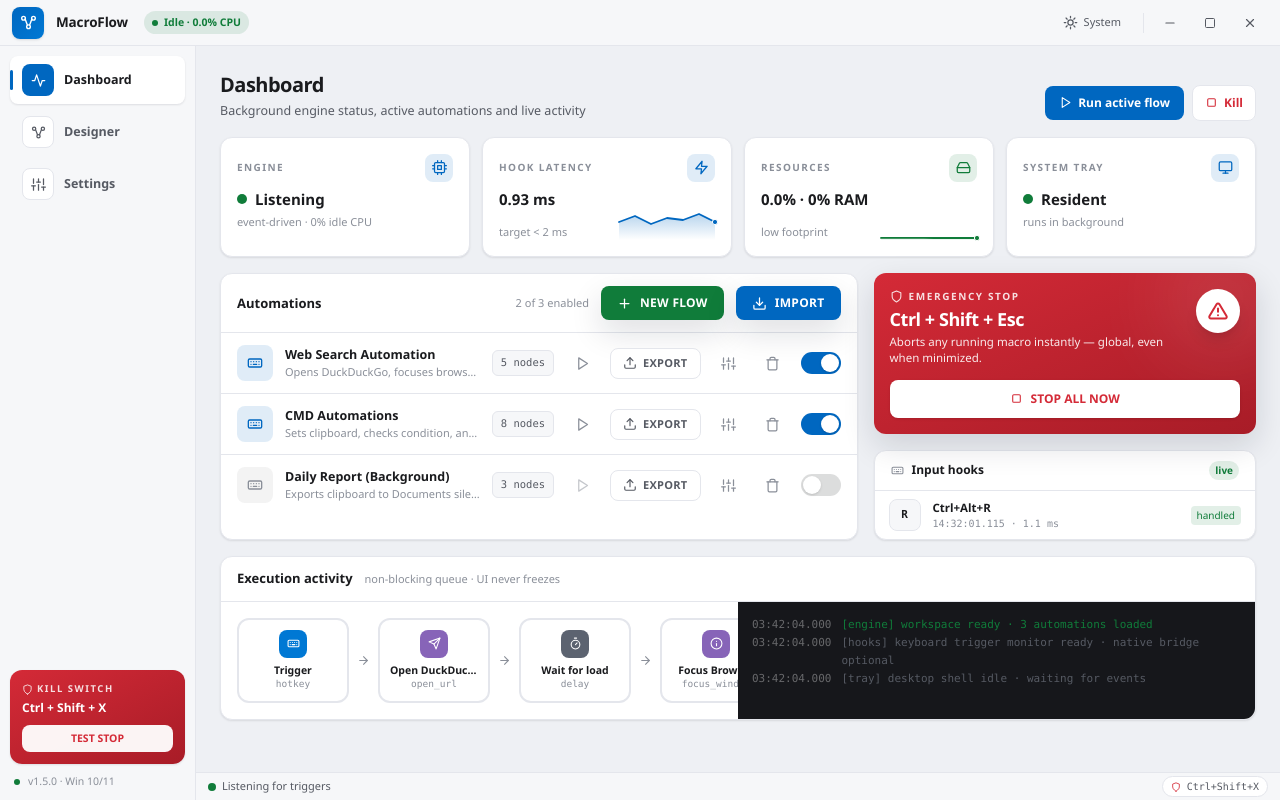
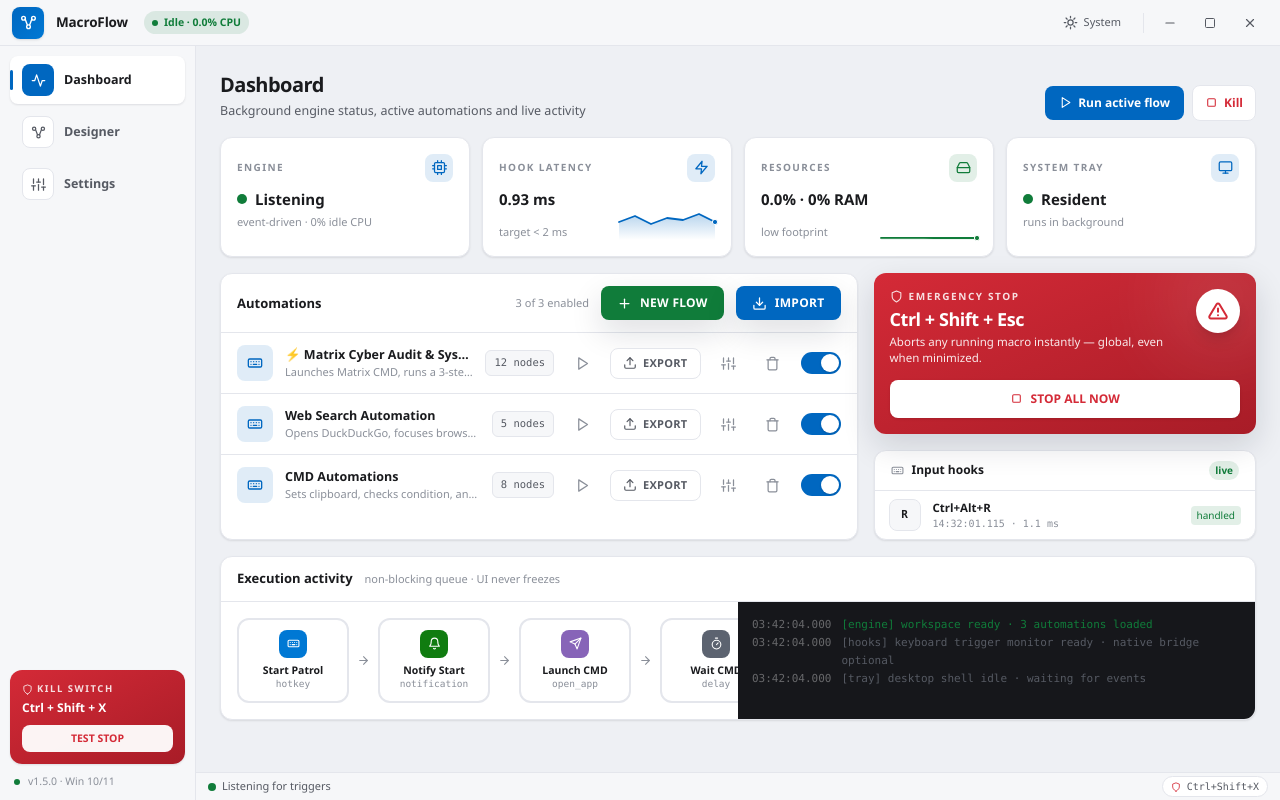
Before and after one commit to jaimitus/MacroFlow, a React (Vite) app: page / in a window 1280 px wide. Built offline with nearby package versions, Linux system fonts and the light colour scheme.

Commit message:
feat: add repeat loop engine and Matrix Cyber Patrol demo

```diff
--- a/src/App.tsx
+++ b/src/App.tsx
@@ -64,9 +64,8 @@
     const stored = JSON.parse(localStorage.getItem(FLOWS_STORAGE_KEY) ?? 'null') as Flow[] | null;
     if (!stored || !Array.isArray(stored) || stored.length === 0) return DEFAULT_FLOWS;
 
-    // Migration: If they have old flows without Focus Browser in flow-1, reset it so they get the working web demo and new nodes.
-    const f1 = stored.find(f => f.id === 'flow-1');
-    if (!f1 || !f1.nodes.some(n => n.id === 'a2_focus')) return DEFAULT_FLOWS;
+    // Migration: If they don't have the new flow-matrix demo, reset flows to show the Matrix Patrol demo!
+    if (!stored.some(f => f.id === 'flow-matrix')) return DEFAULT_FLOWS;
 
     return stored;
   } catch {
@@ -100,7 +99,7 @@
 
   const [activeTab, setActiveTab] = useState<TabId>('dashboard');
   const [flows, setFlows] = useState<Flow[]>(() => readStoredFlows());
-  const [flowId, setFlowId] = useState('flow-1');
+  const [flowId, setFlowId] = useState('flow-matrix');
   const [selectedNodeId, setSelectedNodeId] = useState<string | null>(null);
   const [executingFlowId, setExecutingFlowId] = useState<string | null>(null);
   const [settings, setSettings] = useState<AppSettings>(() => readStoredSettings());
@@ -345,15 +344,42 @@
       const triggers = targetFlow.nodes.filter((n) => n.category === 'trigger').map((n) => n.id);
       const q = triggers.length > 0 ? [...triggers] : targetFlow.nodes.length > 0 ? [targetFlow.nodes[0].id] : [];
       const seen = new Set<string>();
+      const repeatCounts = new Map<string, number>();
 
       while (q.length > 0) {
         if (ctl.signal.aborted) break;
         const id = q.shift()!;
-        if (seen.has(id)) continue;
-        seen.add(id);
 
         const node = targetFlow.nodes.find((n) => n.id === id);
         if (!node) continue;
+
+        if (node.kind === 'repeat') {
+          const maxLoops = parseInt(node.config.count || '3', 10);
+          const currentLoop = (repeatCounts.get(id) || 0) + 1;
+          repeatCounts.set(id, currentLoop);
+
+          if (currentLoop > maxLoops) {
+            seen.add(id);
+            continue;
+          }
+
+          // Unmark target loop nodes so they can execute again
+          const loopTargetId = node.config.target || targetFlow.edges.find((e) => e.from === id)?.to;
+          if (loopTargetId) {
+            const resetStack = [loopTargetId];
+            const visited = new Set<string>();
+            while (resetStack.length > 0) {
+              const cur = resetStack.pop()!;
+              if (visited.has(cur) || cur === id) continue;
+              visited.add(cur);
+              seen.delete(cur);
+              targetFlow.edges.filter((e) => e.from === cur).forEach((e) => resetStack.push(e.to));
+            }
+          }
+        } else {
+          if (seen.has(id)) continue;
+          seen.add(id);
+        }
 
         if (mountedRef.current) {
           setCurrentExecNode(id);
--- a/src/data.ts
+++ b/src/data.ts
@@ -23,6 +23,7 @@
   { kind: 'file_write', label: 'Write File', cat: 'action', icon: 'terminal', color: '#107C10', desc: 'save text' },
   { kind: 'play_sound', label: 'Play Sound', cat: 'action', icon: 'bell', color: '#E01765', desc: 'beep alert' },
   { kind: 'web_search', label: 'Web Search', cat: 'action', icon: 'search', color: '#0078D4', desc: 'instant search' },
+  { kind: 'repeat', label: 'Loop / Repeat', cat: 'action', icon: 'refresh', color: '#D83B01', desc: 'repeat N times' },
 ];
 
 export const VARIABLES = [
@@ -35,6 +36,40 @@
 ];
 
 export const DEFAULT_FLOWS: Flow[] = [
+  {
+    id: 'flow-matrix',
+    name: '⚡ Matrix Cyber Audit & System Patrol (Loop Demo)',
+    description: 'Launches Matrix CMD, runs a 3-step ping loop with sound alerts, captures screenshot & logs report',
+    enabled: true,
+    nodes: [
+      { id: 't1', kind: 'hotkey', category: 'trigger', label: 'Start Patrol', x: 40, y: 150, config: { hotkey: 'Run' }, color: '#0078D4', icon: 'keyboard' },
+      { id: 'a1_notify', kind: 'notification', category: 'action', label: 'Notify Start', x: 240, y: 150, config: { title: 'Cyber Patrol', body: 'Starting Matrix System Audit...' }, color: '#107C10', icon: 'bell' },
+      { id: 'a2_cmd', kind: 'open_app', category: 'action', label: 'Launch CMD', x: 440, y: 150, config: { exe: 'cmd.exe' }, color: '#8764B8', icon: 'send' },
+      { id: 'a3_delay', kind: 'delay', category: 'action', label: 'Wait CMD', x: 640, y: 150, config: { ms: '1200' }, color: '#5C6370', icon: 'timer' },
+      { id: 'a4_focus', kind: 'focus_window', category: 'action', label: 'Focus CMD', x: 840, y: 150, config: { title: 'cmd.exe' }, color: '#8764B8', icon: 'eye' },
+      { id: 'a5_init', kind: 'send_keys', category: 'action', label: 'Init Matrix Theme', x: 1040, y: 150, config: { keys: 'color 0A{ENTER}title MATRIX CYBER PATROL{ENTER}cls{ENTER}' }, color: '#4A5568', icon: 'type' },
+      { id: 'a6_loop', kind: 'repeat', category: 'action', label: 'Loop Patrol (3x)', x: 1240, y: 150, config: { count: '3' }, color: '#D83B01', icon: 'branch' },
+      { id: 'a7_ping', kind: 'send_keys', category: 'action', label: 'Ping & Audit', x: 1440, y: 150, config: { keys: 'echo [PATROL {TIME}] Auditing Node...{ENTER}ping -n 2 127.0.0.1 > nul{ENTER}' }, color: '#4A5568', icon: 'type' },
+      { id: 'a8_sound', kind: 'play_sound', category: 'action', label: 'Sound Alert', x: 1640, y: 150, config: {}, color: '#E01765', icon: 'bell' },
+      { id: 'a9_shot', kind: 'take_screenshot', category: 'action', label: 'Capture Screen', x: 1840, y: 150, config: { filename: 'matrix_audit.png' }, color: '#E01765', icon: 'camera' },
+      { id: 'a10_log', kind: 'file_write', category: 'action', label: 'Log Report', x: 2040, y: 150, config: { path: '{DOCS_PATH}\\matrix_patrol.log', content: 'Patrol Completed at {DATE} {TIME} by user {USER}' }, color: '#107C10', icon: 'terminal' },
+      { id: 'a11_done', kind: 'notification', category: 'action', label: 'Notify Finish', x: 2240, y: 150, config: { title: 'Audit Complete', body: 'Report and screenshot saved to Documents!' }, color: '#107C10', icon: 'bell' },
+    ],
+    edges: [
+      { from: 't1', to: 'a1_notify' },
+      { from: 'a1_notify', to: 'a2_cmd' },
+      { from: 'a2_cmd', to: 'a3_delay' },
+      { from: 'a3_delay', to: 'a4_focus' },
+      { from: 'a4_focus', to: 'a5_init' },
+      { from: 'a5_init', to: 'a6_loop' },
+      { from: 'a6_loop', to: 'a7_ping' },
+      { from: 'a7_ping', to: 'a8_sound' },
+      { from: 'a8_sound', to: 'a6_loop' },
+      { from: 'a6_loop', to: 'a9_shot' },
+      { from: 'a9_shot', to: 'a10_log' },
+      { from: 'a10_log', to: 'a11_done' },
+    ],
+  },
   {
     id: 'flow-1',
     name: 'Web Search Automation',
@@ -79,19 +114,4 @@
       { from: 'a2', to: 'a5' },
     ],
   },
-  {
-    id: 'flow-3',
-    name: 'Daily Report (Background)',
-    description: 'Exports clipboard to Documents silently and notifies',
-    enabled: false,
-    nodes: [
-      { id: 't1', kind: 'hotkey', category: 'trigger', label: 'Trigger', x: 40, y: 150, config: { hotkey: 'Run' }, color: '#0078D4', icon: 'keyboard' },
-      { id: 'a2', kind: 'powershell', category: 'action', label: 'Export via script', x: 300, y: 150, config: { script: 'Get-Clipboard | Out-File "$env:USERPROFILE\\Documents\\macro_report.txt"', timeout_ms: '5000' }, color: '#0F6CBD', icon: 'terminal' },
-      { id: 'a4', kind: 'notification', category: 'action', label: 'Notify success', x: 560, y: 150, config: { title: 'Report saved', body: 'Written to Documents!' }, color: '#107C10', icon: 'bell' },
-    ],
-    edges: [
-      { from: 't1', to: 'a2' },
-      { from: 'a2', to: 'a4' },
-    ],
-  },
 ];
--- a/src/types.ts
+++ b/src/types.ts
@@ -19,7 +19,8 @@
   | 'http_request'
   | 'file_write'
   | 'play_sound'
-  | 'web_search';
+  | 'web_search'
+  | 'repeat';
 export type NodeKind = TriggerKind | ActionKind;
 
 export interface FlowNode {
```
Also changed, not shown: 1 other file (tests, documents, lock files or other folders).
